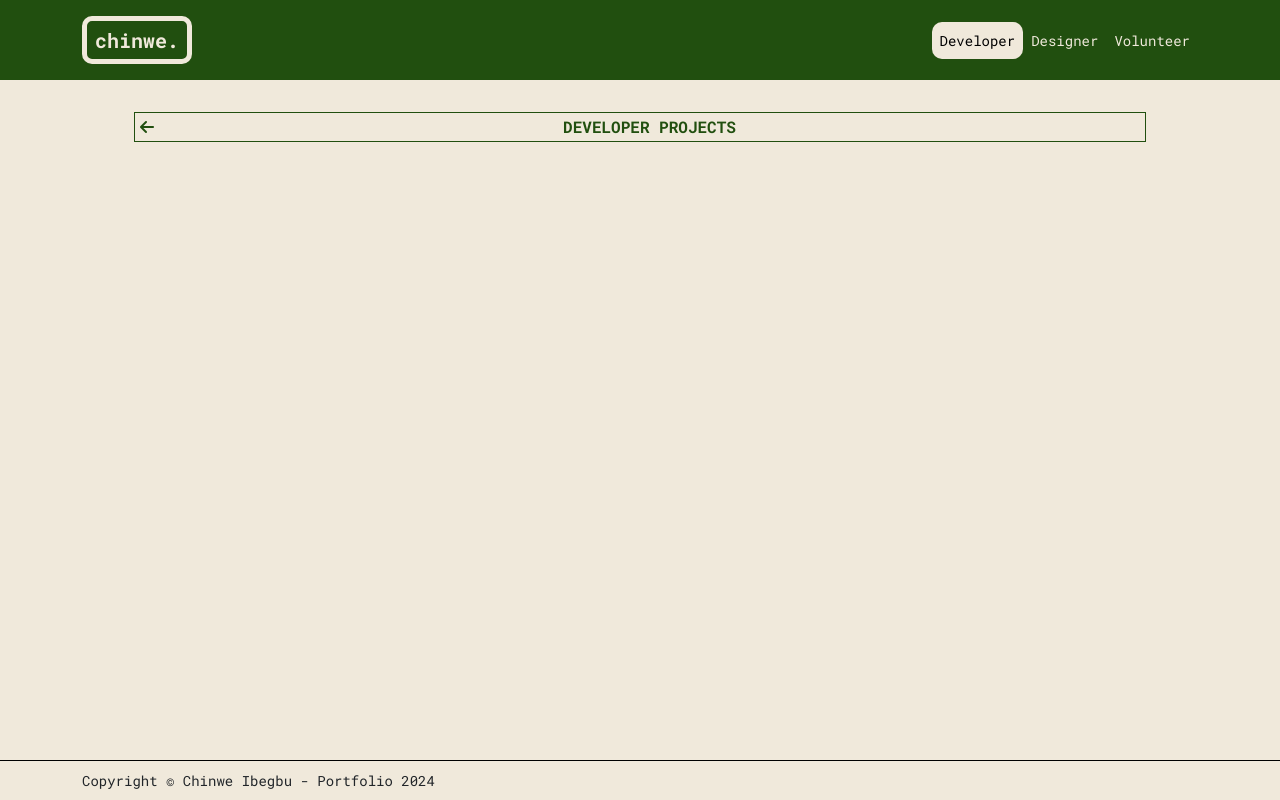
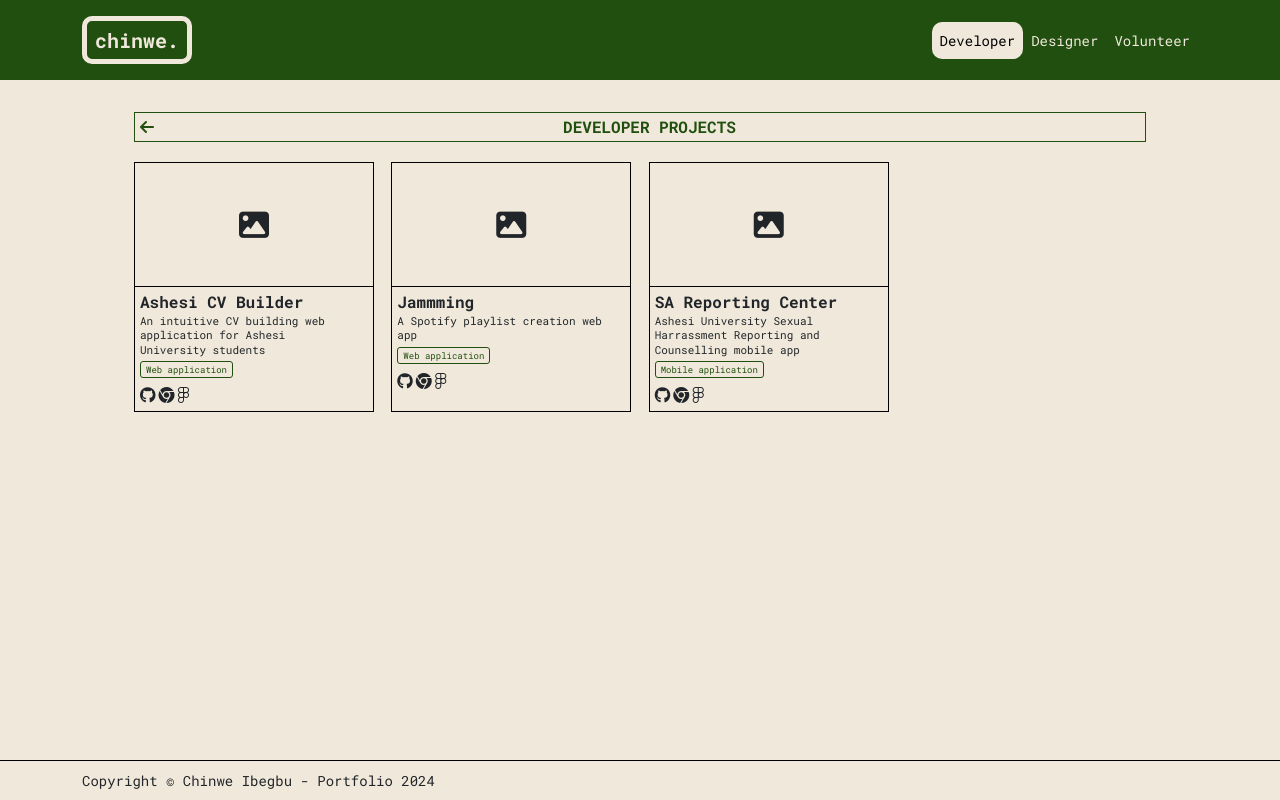
Before and after one commit to chinweibegbu/portfolio, a React (Create React App) app: page /developer in a window 1280 px wide. Built offline with nearby package versions, Linux system fonts and the light colour scheme.

Commit message:
Populated Developer section

```diff
--- a/src/components/pages/Developer.js
+++ b/src/components/pages/Developer.js
@@ -1,10 +1,48 @@
-import React from "react";
+import React, { useState, useEffect } from "react";
+import '../../styles/Designer.css';
+
+import DeveloperPreview from "./DeveloperPreview.js";
+import PreviewPadding from "../common/PreviewPadding.js";
 import PageHeader from "../common/PageHeader.js";
 
+import useFetch from "../../hooks/useFetch.js";
+
 function Developer() {
+    const [allProjectData] = useFetch("developer-project-data.json");
+    const [isLoading, setIsLoading] = useState(true);
+    const [previewPadding, setPreviewPadding] = useState([]);
+
+    // Calculate padding once allProjectData is loaded
+    useEffect(() => {
+        if (allProjectData) {
+            let numPreviewPadding = 4 - (Object.keys(allProjectData).length % 4);
+            let paddings = new Array(numPreviewPadding).fill(0);
+            setPreviewPadding(paddings);
+            setIsLoading(false);
+        }
+    }, [allProjectData]);
+
     return (
         <div className="Developer container Container">
+
             <PageHeader title="Developer" type="page" />
+
+            <div className="flex-row d-flex flex-wrap justify-content-between">
+                {
+                    isLoading ?
+                        "Loading..." :
+                        Object.keys(allProjectData).map((projectName, key) => {
+                            return <DeveloperPreview key={key} projectName={projectName} allProjectData={allProjectData} />
+                        })
+                }
+
+                {
+                    previewPadding.map((key) => {
+                        return <PreviewPadding key={key} />
+                    })
+                }
+            </div>
+
         </div>
     );
 }
--- /dev/null
+++ b/src/components/pages/DeveloperPage.js
@@ -0,0 +1,85 @@
+import React from "react";
+import { useLocation } from "react-router-dom";
+import '../../styles/DeveloperPage.css';
+
+import PageHeader from "../common/PageHeader.js";
+import Tag from "../common/Tag.js";
+
+function DeveloperPage() {
+    // Get project details
+    const { state } = useLocation();
+    const { projectData } = state;
+
+    const handleLinkClick = (link) => {
+        window.open(link, "_blank");
+    }
+
+    return (
+        <div className="DeveloperPage container Container">
+            <PageHeader title={projectData.name} type="project" />
+
+            <div className="flex-row project-overview my-3">
+                <div className="project-overview-category d-flex">
+                    <p> Area: </p>
+                    <p> {projectData.area} </p>
+                </div>
+                <div className="project-overview-category d-flex">
+                    <p> Context: </p>
+                    <p> {projectData.context} </p>
+                </div>
+                <div className="project-overview-category d-flex">
+                    <p> Team: </p>
+                    <p> {projectData.team} </p>
+                </div>
+            </div>
+            <div className="flex-row project-description">
+                <p>{projectData.problemStatement}</p>
+            </div>
+            <div className="flex-row d-flex project-content mt-3">
+                <div className="col-6 project-content-visual d-flex justify-content-center align-items-center bordered">
+                    {/* {projectData.embed} */}
+                    <i className="fa-solid fa-image" />
+                </div>
+                <div className="offset-1 col-5 project-content-details flex-row">
+                    <div>
+                        <p>Tech stack:</p>
+                        <div className="d-flex flex-wrap">
+                            {
+                                projectData.techStack.map((name, key) => {
+                                    return <Tag key={key} text={name} size="small" colorScheme="solid" />
+                                })
+                            }
+                        </div>
+                    </div>
+                    <div>
+                        <p>Tools used:</p>
+                        <div className="d-flex flex-wrap">
+                            {
+                                projectData.tools.map((name, key) => {
+                                    return <Tag key={key} text={name} size="small" colorScheme="outline" />
+                                })
+                            }
+                        </div>
+                    </div>
+                    <div className="link-section" onClick={() => handleLinkClick(projectData.githubLink)}>
+                        <p>GitHub link:</p>
+                        <p>{projectData.githubLink}</p>
+                    </div>
+
+                    <div className="link-section" onClick={() => handleLinkClick(projectData.figmaLink)}>
+                        <p>Figma link:</p>
+                        <p>{projectData.figmaLink}</p>
+                    </div>
+
+                    <div className="link-section" onClick={() => handleLinkClick(projectData.websiteLink)}>
+                        <p>Deployed application link:</p>
+                        <p>{projectData.websiteLink}</p>
+                    </div>
+                </div>
+            </div>
+
+        </div>
+    );
+}
+
+export default DeveloperPage;
--- /dev/null
+++ b/src/components/pages/DeveloperPreview.js
@@ -0,0 +1,55 @@
+import React from "react";
+import { useNavigate } from "react-router-dom";
+import '../../styles/DeveloperPreview.css';
+
+import './DeveloperPage.js';
+import Tag from "../common/Tag.js";
+
+import useFetchProject from "../../hooks/useFetchProject.js";
+
+function DeveloperPreview({ projectName, allProjectData }) {
+    const state = 0;
+    const [projectData] = useFetchProject(allProjectData, projectName);
+
+    const navigate = useNavigate();
+    const handleClick = () => {
+        const newLocation = "/developer/" + projectName;
+        navigate(newLocation, {
+            state: {
+                projectData: projectData
+            }
+        });
+    }
+
+    const handleInteractButtonClick = (linkType) => {
+        // navigator.clipboard.writeText(projectData[linkType]);
+        window.open(projectData[linkType], "_blank");
+    }
+
+    return (
+        <div className="DeveloperPreview col-xl-3 col-lg-4 col-md-6 col-sm-12 mt-3 bordered">
+            <div className="img-preview d-flex justify-content-center align-items-center" onClick={handleClick}>
+                {
+                    !state ?
+                        <i className="fa-solid fa-image" /> :
+                        <img src={"images/previews/" + projectName + ".png"} alt={projectName + " - Preview"} />
+                }
+            </div>
+            <div className="details">
+                <div className="details-text">
+                    <p className="details-name" onClick={handleClick}>{projectName}</p>
+                    <p className="details-summary">{projectData.summary}</p>
+                </div>
+                <Tag text={projectData.tag} size="tiny" colorScheme="outline" />
+                <div className="details-interact-buttons">
+                    <i className="fa-brands fa-github" onClick={() => handleInteractButtonClick("githubLink")} />
+                    <i className="fa-brands fa-chrome" onClick={() => handleInteractButtonClick("websiteLink")} />
+                    <i className="fa-brands fa-figma" onClick={() => handleInteractButtonClick("figmaLink")} />
+                </div>
+            </div>
+        </div>
+
+    );
+}
+
+export default DeveloperPreview;
--- /dev/null
+++ b/src/styles/DeveloperPage.css
@@ -0,0 +1,50 @@
+.DeveloperPage {
+
+    .project-overview,
+    .project-description {
+        p {
+            margin: 0;
+            font-size: var(--regular-text);
+        }
+    }
+
+    .project-overview-category p:first-child {
+        min-width: 100px;
+        font-weight: bold;
+        text-transform: uppercase;
+    }
+
+    .project-content-visual {
+        height: 50vh;
+
+        i {
+            font-size: var(--placeholder-icon);
+        }
+    }
+
+    .project-content {
+
+        p {
+            margin: 0;
+            font-size: var(--small-text);
+        }
+
+        .Tag {
+            margin-right: 5px;
+        }
+
+
+        .project-content-details > * {
+            margin-bottom: 15px;
+        }
+
+        .project-content-details .link-section p:nth-child(2) {
+            text-decoration: underline;
+        }
+
+        .project-content-details .link-section p:nth-child(2):hover {
+            cursor: pointer;
+            color: var(--dark-green);
+        }
+    }
+}
--- /dev/null
+++ b/src/styles/DeveloperPreview.css
@@ -0,0 +1,76 @@
+.DeveloperPreview {
+    width: 240px;
+    height: 250px;
+}
+
+.DeveloperPreview .img-preview, .DeveloperPreview .details {
+    width: 100%;
+    height: 50%;
+}
+
+.DeveloperPreview .img-preview {
+    border-bottom: solid 1px var(--black);
+}
+
+.DeveloperPreview .img-preview:hover {
+    cursor: pointer;
+}
+
+.DeveloperPreview .img-preview i {
+    font-size: var(--placeholder-icon);
+}
+
+.DeveloperPreview .img-preview img {
+    object-fit: cover;
+}
+
+.DeveloperPreview .details {
+    padding: 3px 5px;
+}
+
+.DeveloperPreview .details *:not(.Tag) {
+    margin: 0;
+}
+
+.DeveloperPreview .details .details-text {
+    display: block;
+    width: 90%
+}
+
+.DeveloperPreview .details .details-name {
+    font-size: var(--regular-title-text);
+    font-weight: bold;
+}
+
+.DeveloperPreview .details .details-name:hover {
+    cursor: pointer;
+}
+
+.DeveloperPreview .details .details-summary {
+    font-size: var(--small-text);
+    line-height: 130%;
+}
+
+.DeveloperPreview .details .details-tag {
+    width: fit-content;
+    padding: 1px 5px;
+    margin: 4px 0;
+    border: solid 1px var(--dark-green);
+    border-radius: 3px;
+
+    color: var(--dark-green);
+    font-size: var(--tiny-tag-text);
+}
+
+.DeveloperPreview .details .details-interact-buttons {
+    padding: 1px 0;
+}
+
+.DeveloperPreview .details .details-interact-buttons * {
+    margin-right: 3px;
+}
+
+.DeveloperPreview .details .details-interact-buttons *:hover {
+    color: var(--dark-green);
+    cursor: pointer;
+}
```
